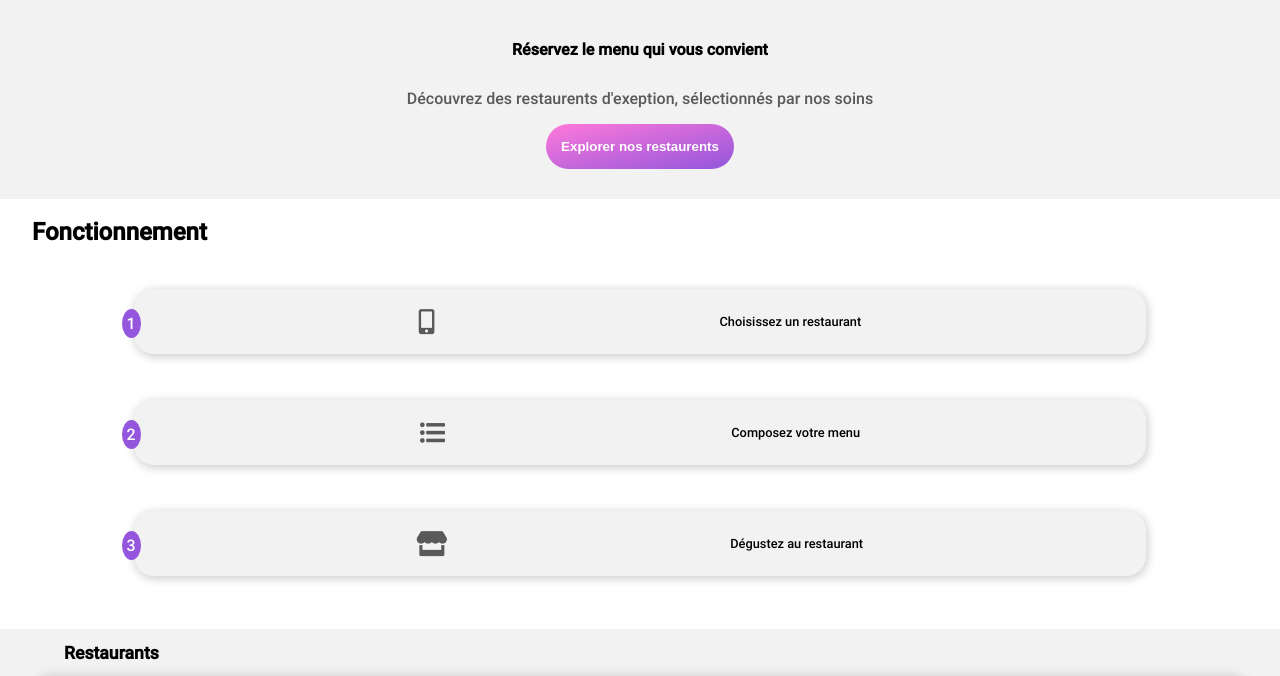
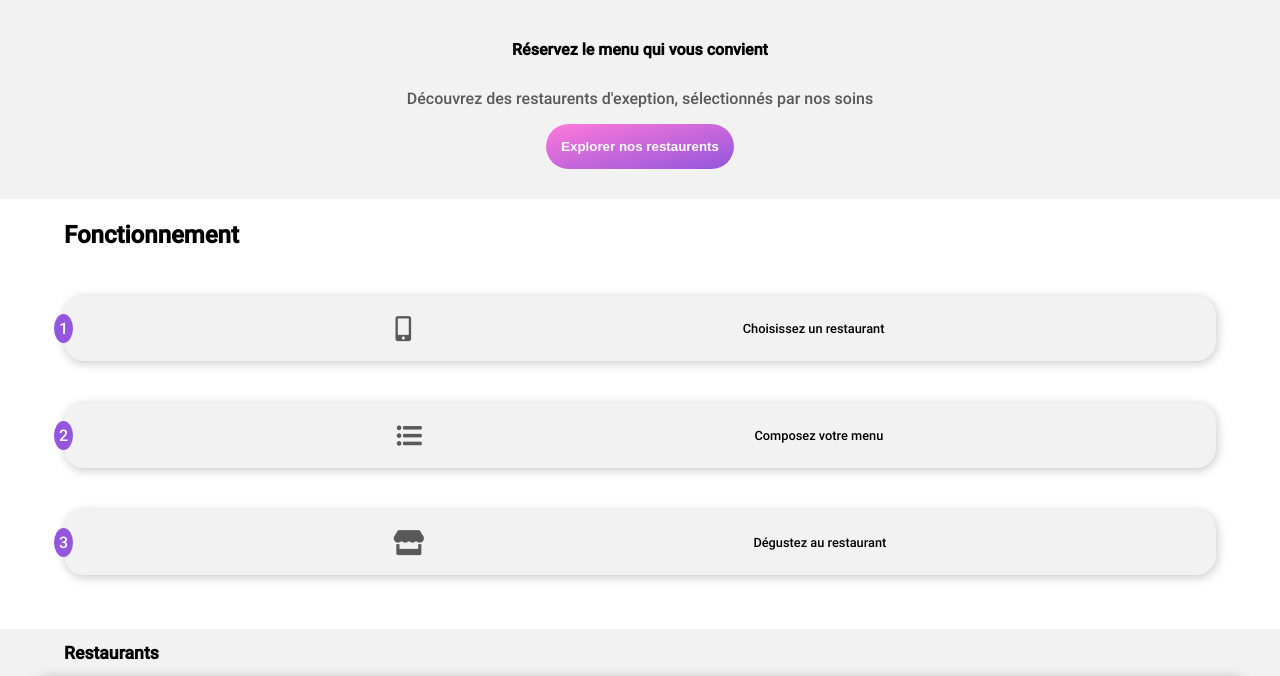
Before and after one commit to Anais05/AnaisAssamoi_3_30112020, a website: page index.html in a window 1280 px wide. Shown: the part 124-800 px from the top of the page. Drawn offline with Linux system fonts and the light colour scheme; grey boxes are pictures that could not be loaded.

Commit message:
modification alignement partie fonctionnement

```diff
--- a/index.html
+++ b/index.html
@@ -6,7 +6,7 @@
         <meta name="description" content="">
         <meta name="keywords" content="">
 
-        <meta property="og:title" content="Reservia" />
+        <meta property="og:title" content="Ohmyfood" />
         <meta property="og:type" content="website" />
         <meta property="og:url" content="" />
         <meta property="og:image" content="" />
@@ -34,6 +34,7 @@
         </section>
         <section class="fonctionnement">
             <h2>Fonctionnement</h2>
+            <div class="step-box">
                 <div class="step">
                     <div class="num">1</div>
                     <span class="step-txt"><i class="fas fa-mobile-alt"></i>Choisissez un restaurant</span>
@@ -45,6 +46,7 @@
                 <div class="step">
                     <div class="num">3</div>
                     <span class="step-txt"><i class="fas fa-store"></i>Dégustez au restaurant</span>
+                </div>
             </div>
         </section>
         <section class="restaurants">
--- a/sass/main.scss
+++ b/sass/main.scss
@@ -40,40 +40,53 @@
 }
 
 .fonctionnement {
-  width: 95%;
+  width: 90%;
   margin: auto;
   display: flex;
   flex-direction: column;
   justify-content: space-around;
+  align-items: flex-start;
   height: 400px;
+  h2 {
+    width: 100%;
+  }
+  .step-box {
+    width: 100%;
+    display: flex;
+    flex-direction: column;
+    justify-content: space-around;
+    height: 80%;
+  }
+}
+
+.step {
+  background-color: $bg-grey;
+  padding: 20px;
+  border-radius: 20px;
+  position: relative;
+  box-shadow: 1px 2px 10px 1px #cfcfcf;
+  display: flex;
+  justify-content: space-between;
+  align-items: center;
   .num {
     color: #fff;
     background-color: $primaire;
     border-radius: 50%;
     padding: 5px;
     position: absolute;
-    left: -12px;
-  }
-}
-
-.step {
-  background-color: $bg-grey;
-  width: 80%;
-  padding: 20px;
-  margin: auto;
-  border-radius: 20px;
-  position: relative;
-  box-shadow: 1px 2px 10px 1px #cfcfcf;
-  .fas {
-    font-size: 25px;
-    color: $dark-grey;
-    margin-right: 20px;
+    left: -10px;
   }
   .step-txt {
     display: flex;
     justify-content: space-evenly;
     align-items: center;
     font-size: 0.8em;
+    width: 100%;
+    .fas {
+      font-size: 25px;
+      color: $dark-grey;
+      margin-right: 20px;
+    }
   }
 }
 
```
Also changed, not shown: css/style.css, 1 other file. Lines whose indentation alone changed are shown as unchanged.
